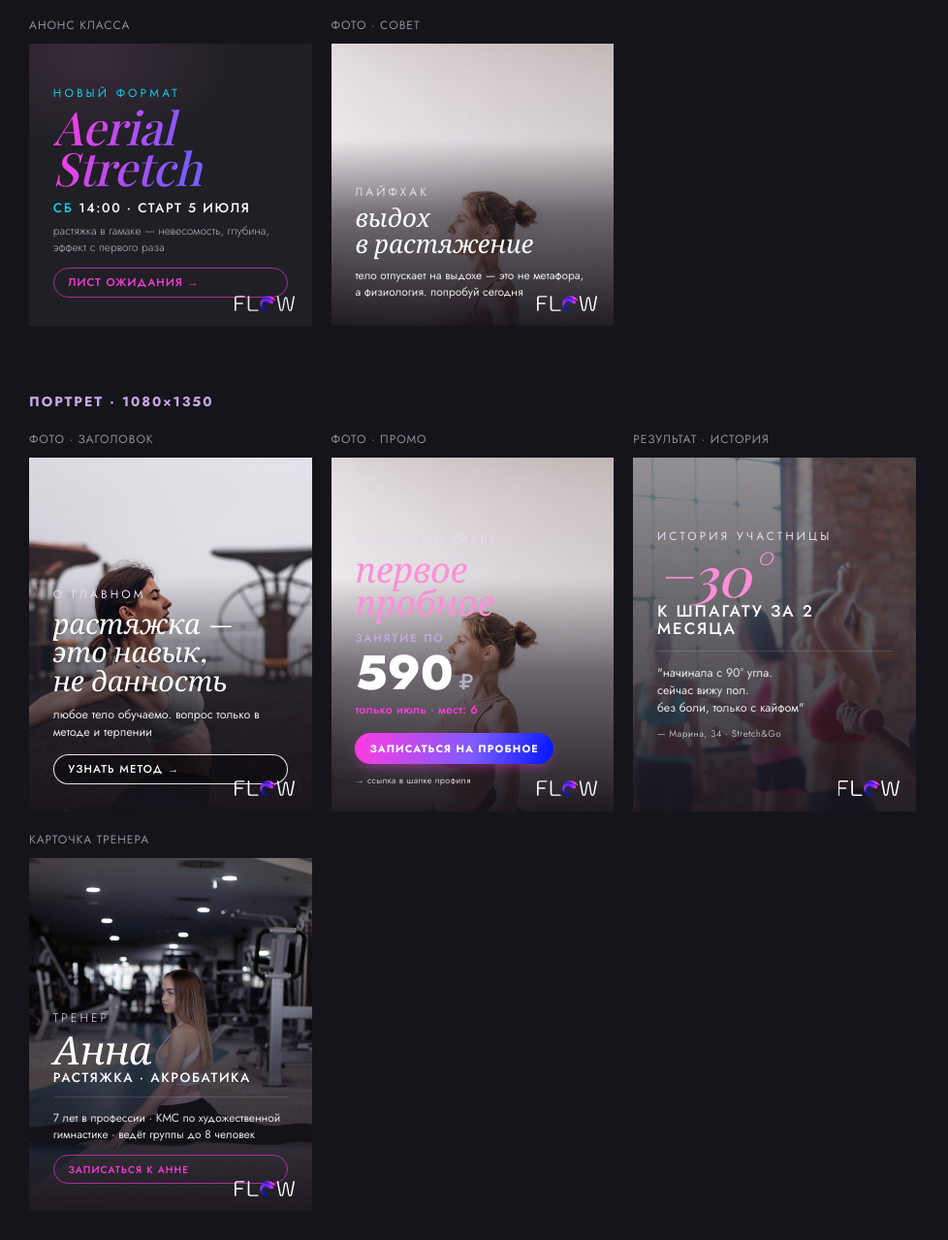
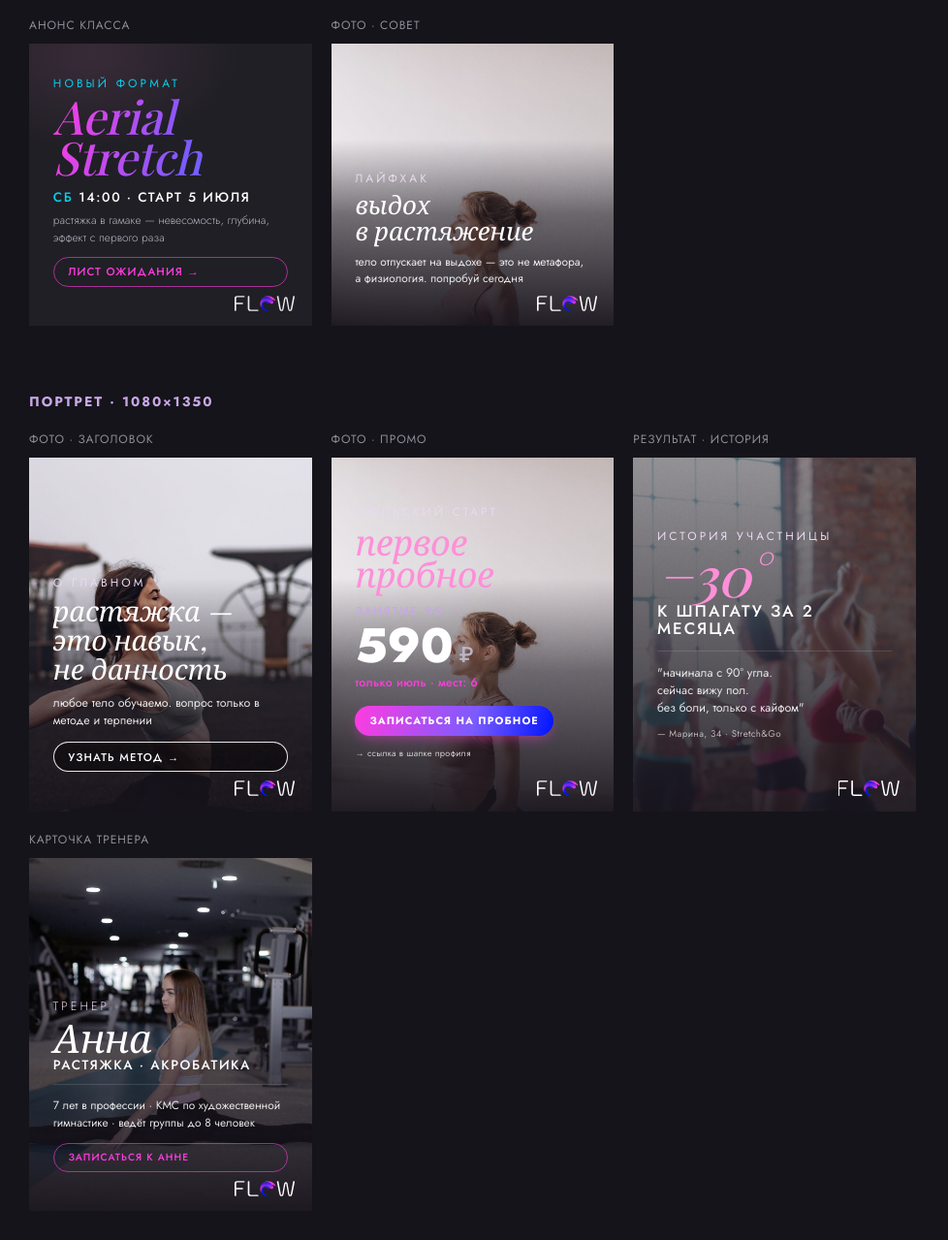
Before and after one commit to Integramma-korp/flow-instagram-ds, a plain HTML site: page posts.html in a window 1280 px wide. Shown: the part 503-1782 px from the top of the page at 97% size, without its empty margins (0-978 px from the left). Drawn offline with nearby package versions, Linux system fonts and the light colour scheme; a web font is replaced by a local one.

Commit message:
posts: fix sign overlap — increase padding-bottom on all flex-end frames

```diff
--- a/posts.html
+++ b/posts.html
@@ -111,7 +111,7 @@
           <defs><linearGradient id="fg2" x1="1" y1="0" x2="0" y2="1"><stop offset="0" stop-color="#08CEE9"/><stop offset="1" stop-color="#7B5BFF"/></linearGradient></defs>
           <path d="M1120 260 Q720 480 540 540 T-40 820" stroke="url(#fg2)"/>
         </svg>
-        <div class="pad" style="justify-content:flex-end;padding-bottom:110px;">
+        <div class="pad" style="justify-content:flex-end;padding-bottom:150px;">
           <div class="over" style="color:var(--blue-light);">новый формат</div>
           <div class="hero gt" style="font-size:176px;line-height:.88;margin:20px 0;">Aerial<br>Stretch</div>
           <div class="subhead" style="font-size:50px;margin-top:34px;">
@@ -132,7 +132,7 @@
       <div class="frame frame--square" data-name="post-photo-tip">
         <div class="photo" style="background-image:url('assets/stretch.jpg');background-position:center 20%;"></div>
         <div class="duo"></div><div class="scrim"></div>
-        <div class="pad" style="justify-content:flex-end;padding-bottom:100px;">
+        <div class="pad" style="justify-content:flex-end;padding-bottom:150px;">
           <div class="over">лайфхак</div>
           <div class="quote" style="font-size:96px;margin-top:20px;">выдох<br>в растяжение</div>
           <div class="body" style="margin-top:36px;font-size:44px;">тело отпускает на выдохе — это не метафора, а физиология. попробуй сегодня</div>
@@ -155,7 +155,7 @@
       <div class="frame frame--portrait" data-name="post-photo-headline">
         <div class="photo" style="background-image:url('assets/dance.jpg');background-position:center 20%;"></div>
         <div class="duo"></div><div class="scrim"></div>
-        <div class="pad" style="justify-content:flex-end;padding-bottom:104px;">
+        <div class="pad" style="justify-content:flex-end;padding-bottom:150px;">
           <div class="over">о главном</div>
           <div class="quote" style="font-size:106px;margin-top:24px;">растяжка —<br>это навык,<br>не данность</div>
           <div class="body" style="margin-top:42px;font-size:46px;">любое тело обучаемо. вопрос только в методе и терпении</div>
@@ -173,7 +173,7 @@
       <div class="frame frame--portrait" data-name="post-photo-promo">
         <div class="photo" style="background-image:url('assets/stretch.jpg');background-position:center 25%;"></div>
         <div class="duo"></div><div class="scrim"></div>
-        <div class="pad" style="justify-content:flex-end;padding-bottom:94px;">
+        <div class="pad" style="justify-content:flex-end;padding-bottom:200px;">
           <div class="over">июльский старт</div>
           <div class="hero gt" style="font-size:134px;margin:20px 0 50px;">первое<br>пробное</div>
           <div class="offer">
@@ -217,7 +217,7 @@
         <div class="photo" style="background-image:url('assets/trainer.jpg');background-position:center 10%;"></div>
         <div class="duo" style="background:linear-gradient(150deg,rgba(255,90,205,.28),rgba(123,91,255,.24));"></div>
         <div class="scrim"></div>
-        <div class="pad" style="justify-content:flex-end;padding-bottom:104px;">
+        <div class="pad" style="justify-content:flex-end;padding-bottom:150px;">
           <div class="section-label">тренер</div>
           <div class="hero" style="font-size:150px;margin:16px 0;">Анна</div>
           <div class="subhead" style="font-size:50px;">растяжка · акробатика</div>
```
